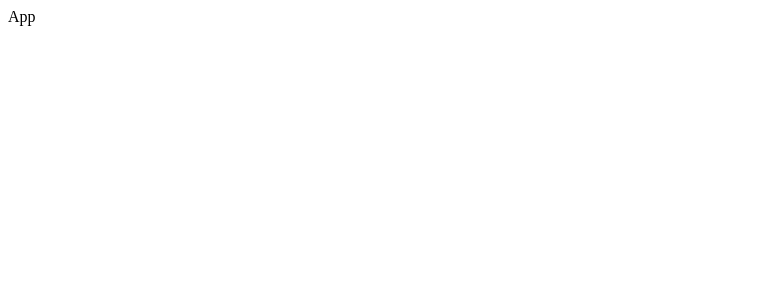
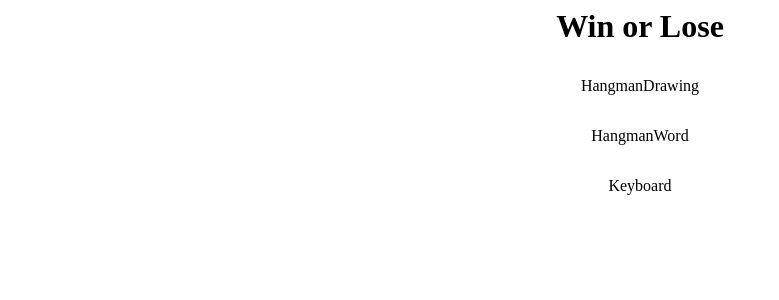
Before and after one commit to TahsinAlahi/React-HangMan, a React (Vite) app: page / in a window 1280 px wide. Shown: the top 300 px of the page, without its empty margins (0-779 px from the left). Built offline with nearby package versions, Linux system fonts and the light colour scheme.

Commit message:
created the layout

```diff
--- a/src/App.tsx
+++ b/src/App.tsx
@@ -1,5 +1,40 @@
+import { useState } from "react";
+import words from "./wordList.json";
+import HangmanDrawing from "./components/HangmanDrawing";
+import HangmanWord from "./components/HangmanWord";
+import Keyboard from "./components/Keyboard";
+
 function App() {
-  return <div>App</div>;
+  const [wordToGuess, setWordToGuess] = useState(() => {
+    return words[Math.floor(Math.random() * words.length)];
+  });
+
+  const [guessedLetters, setGuessedLetters] = useState<string[]>([]);
+  return (
+    <div
+      style={{
+        display: "flex",
+        flexDirection: "column",
+        alignItems: "center",
+        gap: "2rem",
+        width: "50%",
+        maxWidth: "800px",
+        margin: "0 auto",
+      }}
+    >
+      <div
+        style={{
+          fontSize: "2rem",
+          fontWeight: "bold",
+        }}
+      >
+        Win or Lose
+      </div>
+      <HangmanDrawing />
+      <HangmanWord />
+      <Keyboard />
+    </div>
+  );
 }
 
 export default App;
--- /dev/null
+++ b/src/components/HangmanDrawing.tsx
@@ -0,0 +1,5 @@
+function HangmanDrawing() {
+  return <div>HangmanDrawing</div>;
+}
+
+export default HangmanDrawing;
--- /dev/null
+++ b/src/components/HangmanWord.tsx
@@ -0,0 +1,5 @@
+function HangmanWord() {
+  return <div>HangmanWord</div>;
+}
+
+export default HangmanWord;
--- /dev/null
+++ b/src/components/Keyboard.tsx
@@ -0,0 +1,5 @@
+function Keyboard() {
+  return <div>Keyboard</div>;
+}
+
+export default Keyboard;
```
